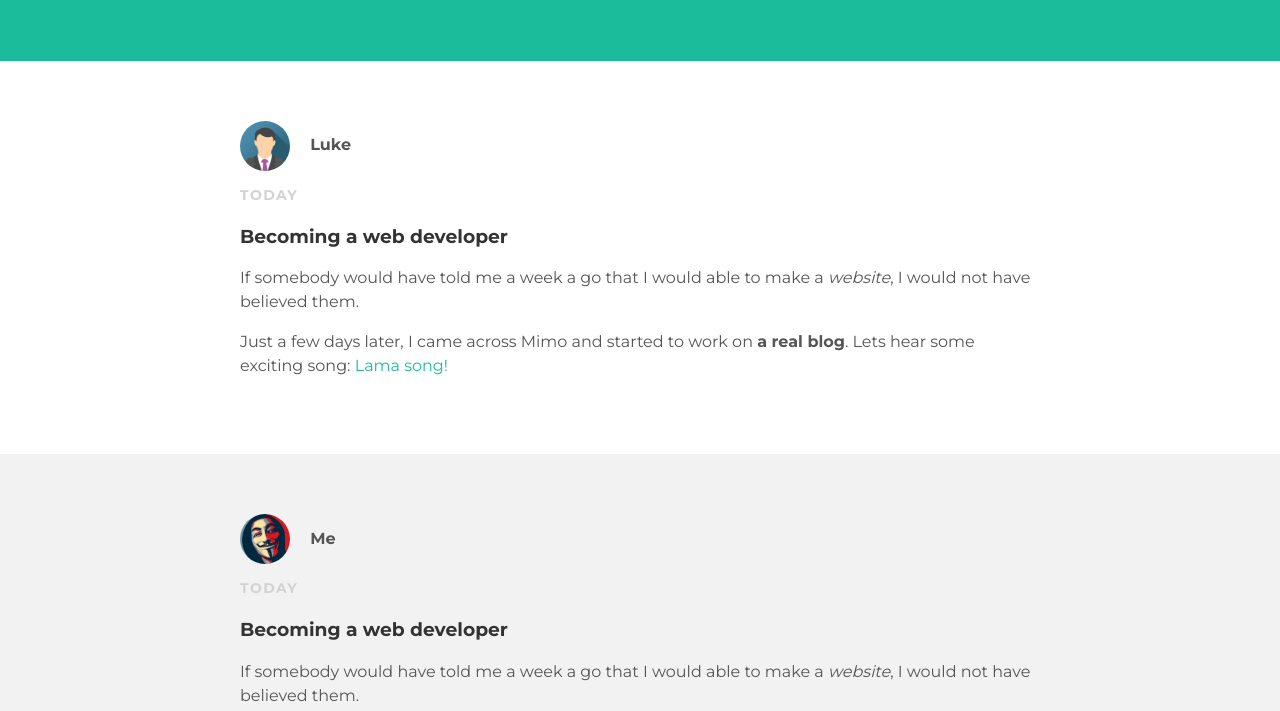
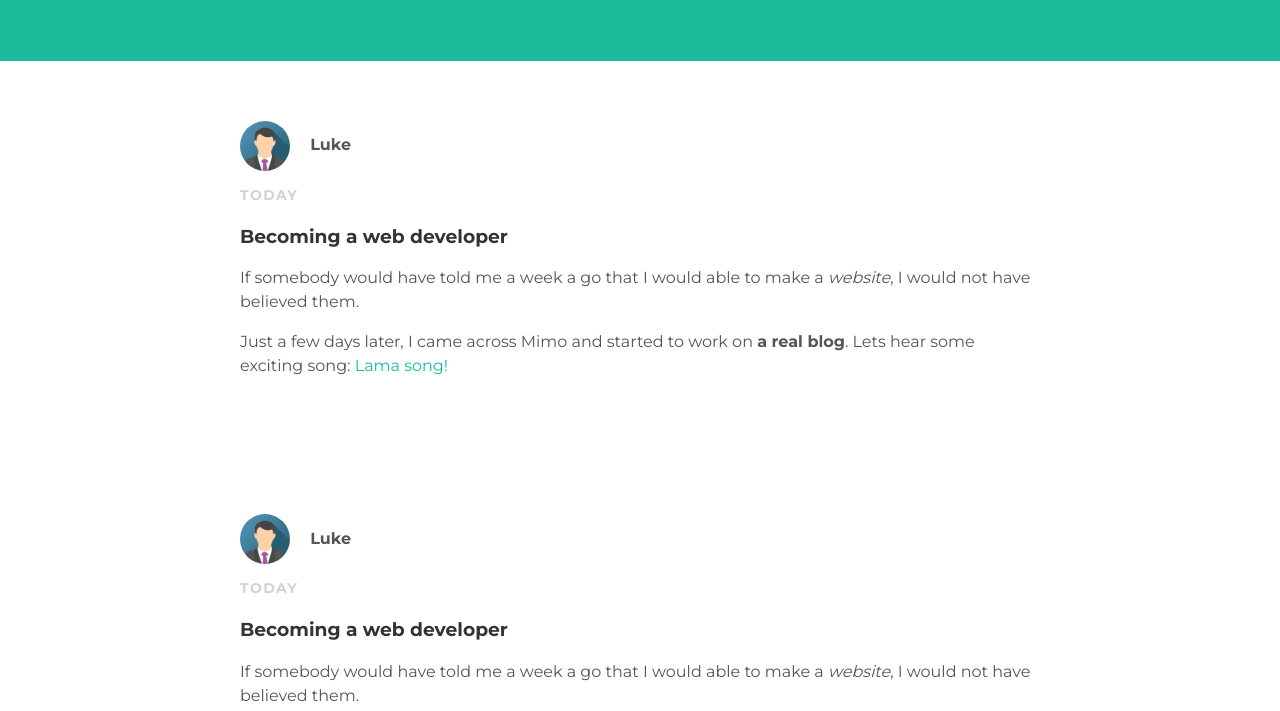
Before and after one commit to SergHER/sergHER.github.io, a plain HTML site: page index.html in a window 1280 px wide. Shown: the part 89-800 px from the top of the page. Drawn offline with Linux system fonts and the light colour scheme.

Commit message:
Update index.html

```diff
--- a/index.html
+++ b/index.html
@@ -14,6 +14,24 @@
         </ul>
       </div>
     </div>
+     <div id="content">
+      <div class="post-container">
+        <div class="post">
+          <div class="post-author">
+            <img src="img_avatar3.png">
+            <span>Luke</span>
+          </div>
+          <p class="post-date">Today</p>
+          <h3 class="post-title">Becoming a web developer</h3>
+          <div class="post-content">
+            <p>If somebody would have told me a week a go that
+             I would able to make a <em>website</em>, I would not have believed them.</p>
+             <p>Just a few days later, I came across Mimo and started to work on <strong>a real blog</strong>.
+                Lets hear some exciting song:
+             <a href="https://www.youtube.com/watch?v=ke9ed0Lc3s8&t=746s">Lama song!</a> </p>
+          </div>
+        </div>
+      </div>
     <div id="content">
       <div class="post-container">
         <div class="post">
```
